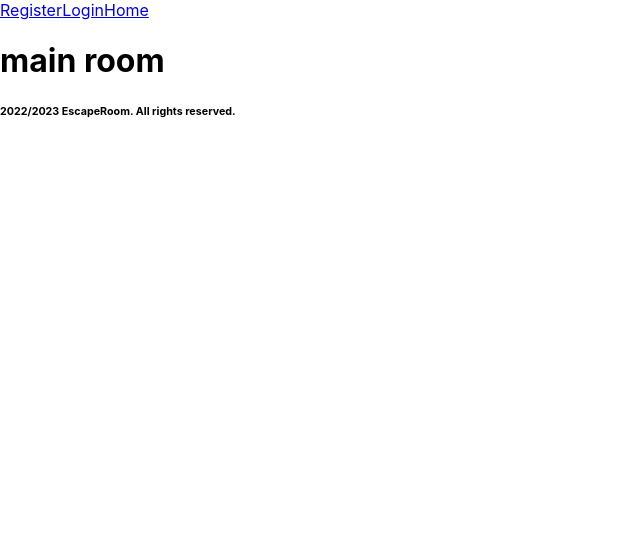
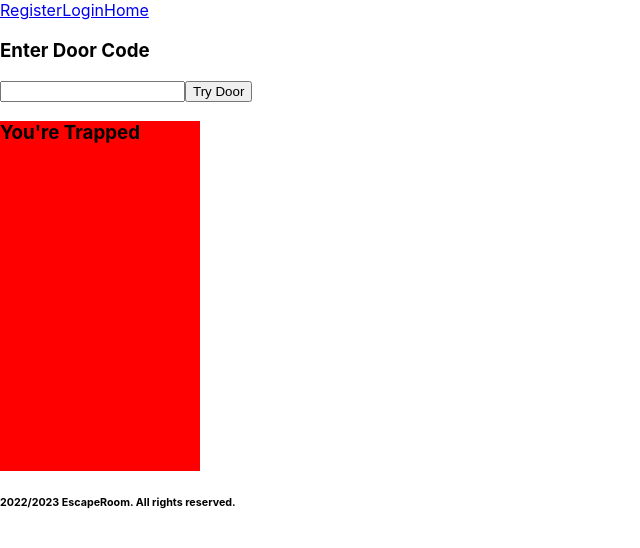
Before and after one commit to MattHerringshaw1/Escape-Room, a React (Create React App) app in the folder client/: page /home in a window 1280 px wide. Shown: the top 548 px of the page, without its empty margins (0-640 px from the left). Built offline with nearby package versions, Linux system fonts and the light colour scheme.

Commit message:
first puzzle

```diff
--- a/client/src/components/Register.js
+++ b/client/src/components/Register.js
@@ -1,7 +1,7 @@
 import React, { useState } from 'react'
 import { useNavigate } from 'react-router-dom'
 
-function Login() {
+function Register() {
 
     // ---------------------------------------- STATES ----------------------------------------
     const [first_name, setFirstname] = useState('')
@@ -48,4 +48,4 @@ function Login() {
     )
 }
 
-export default Login
+export default Register
--- a/client/src/components/Room.js
+++ b/client/src/components/Room.js
@@ -1,9 +1,53 @@
+
+import React, {useState, useEffect} from 'react'
+import '../styles/Room.css'
 
 
-function Room() {
+function Room(props) {
+
+    const [doorCode, setDoorCode] = useState(0)
+    const [doorOpen, setDoorOpen] = useState(false)
+
+
+
+
+    const handleDoorOpen = (doorCode) =>{
+
+        if (doorCode==612){
+            setDoorOpen(true)
+        }else{
+            return
+        }
+    }
+
+
     return(
-        <h1>main room</h1>
+        <>
+
+        <div className='door-code'>
+            <h3>Enter Door Code</h3>
+            <input type='text' onChange={(e)=>setDoorCode(e.target.value)}/>
+            <button onClick={()=>handleDoorOpen(doorCode)}>Try Door</button>
+        </div>
+
+
+
+        {doorOpen &&(
+        <div className='door-open'>
+            <h3>You Escaped!</h3>
+        </div>
+        )}
+
+        {!doorOpen &&(
+        <div className='door-closed'>
+            <h3>You're Trapped</h3>
+        </div>
+        )}
+        </>
     )
 }
 
+
+
+
 export default Room
--- a/client/src/index.js
+++ b/client/src/index.js
@@ -1,10 +1,9 @@
 import React from 'react';
 import ReactDOM from 'react-dom/client';
 import './index.css';
-// import App from './App';
 import reportWebVitals from './reportWebVitals';
 import { Routes, Route, BrowserRouter } from 'react-router-dom'
-import Register from './components/Register';
+// import Register from './components/Register';
 import Login from './components/Login';
 import reducer from './store/reducer';
 import { Provider } from 'react-redux';
@@ -27,7 +26,7 @@ root.render(
       <BrowserRouter>
         <BaseLayout>
           <Routes>
-            <Route path='/register' element={<Register />} />
+            {/* <Route path='/register' element={<Register />} /> */}
             <Route path='/login' element={<Login />} />
             <Route path='/home' element={<Room />} />
             <Route path='/logout' element={<Logout />} />
--- /dev/null
+++ b/client/src/styles/Room.css
@@ -0,0 +1,12 @@
+.door-open{
+    height: 350px;
+    width: 200px;
+    background-color: green;
+
+}
+
+.door-closed{
+    height: 350px;
+    width: 200px;
+    background-color: red;
+}
```
Also changed, not shown: client/src/App.js (+3 -18 lines).
